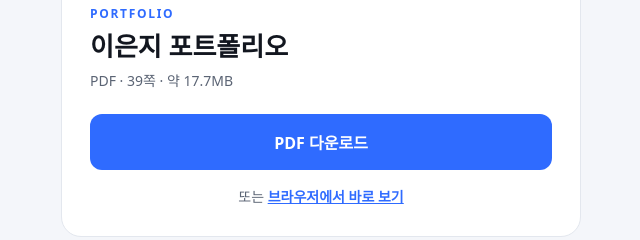
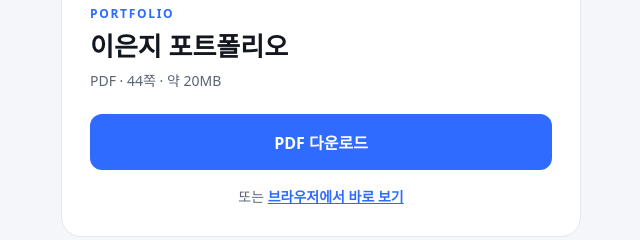
Before and after one commit to ldkldk88/portfolio, a plain HTML site: page index.html in a window 1280 px wide. Shown: the part 439-679 px from the top of the page, 319-959 px from the left. Drawn offline with Linux system fonts and the light colour scheme.

Commit message:
Add files via upload

```diff
--- a/index.html
+++ b/index.html
@@ -30,7 +30,7 @@ h1{font-size:26px;line-height:1.25;margin:0 0 8px;font-weight:700}
 <div class="body">
 <p class="eyebrow">PORTFOLIO</p>
 <h1>이은지 포트폴리오</h1>
-<p class="meta">PDF · 39쪽 · 약 17.7MB</p>
+<p class="meta">PDF · 44쪽 · 약 20MB</p>
 <a class="btn" href="eunji-portfolio.pdf" download="이은지_포트폴리오.pdf">PDF 다운로드</a>
 <p class="sub">또는 <a href="eunji-portfolio.pdf" target="_blank" rel="noopener">브라우저에서 바로 보기</a></p>
 </div>
```
Also changed, not shown: 1 other file.
